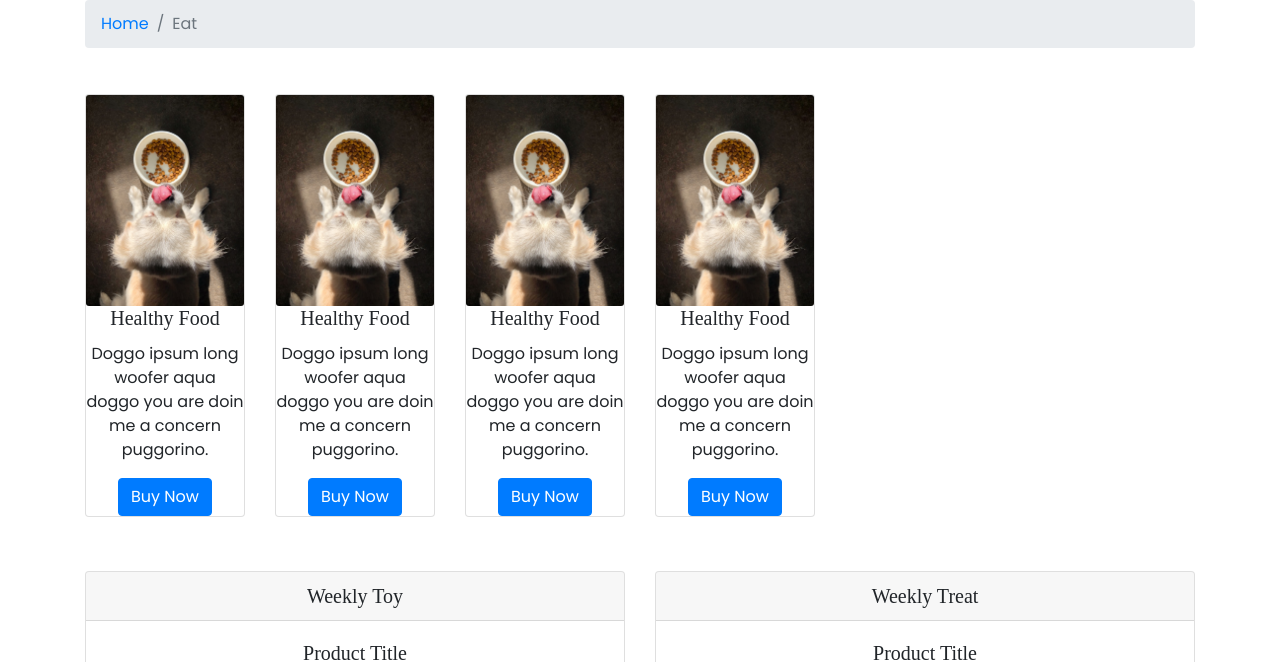
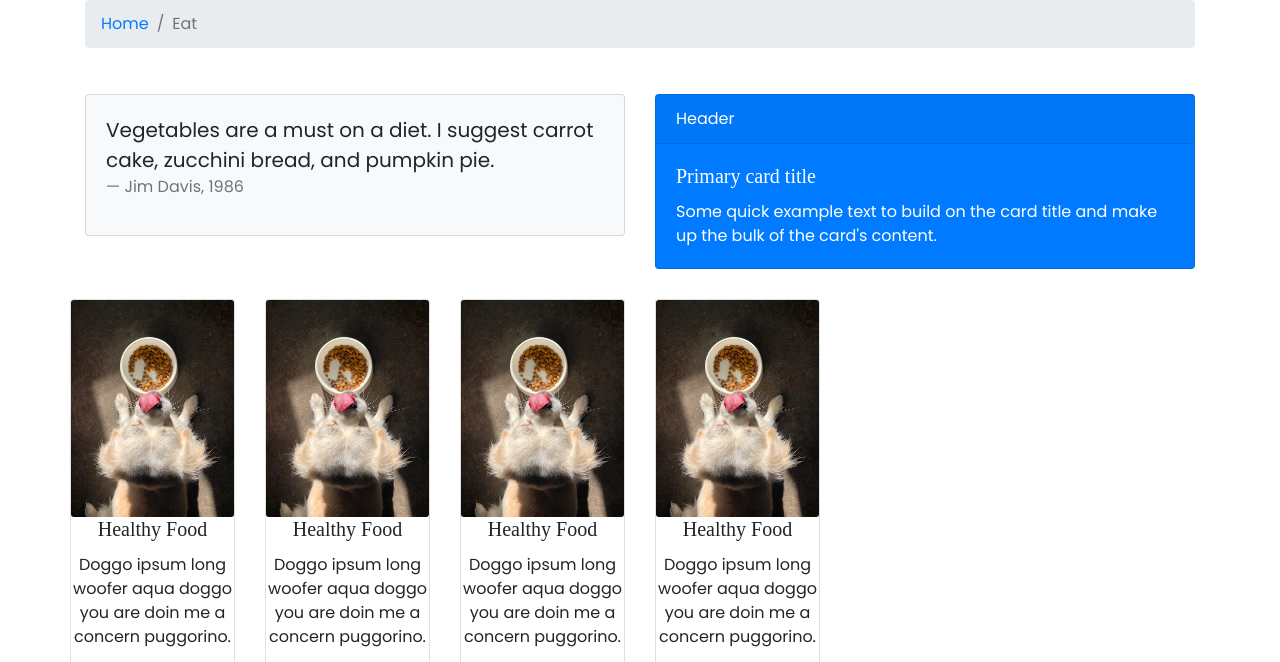
Before and after one commit to TylerWaugh01/Pet-Bootique, a website: page eat.html in a window 1280 px wide. Shown: the part 259-921 px from the top of the page. Drawn offline with nearby package versions, Linux system fonts and the light colour scheme.

Commit message:
Eat Page Blockquote and Card

```diff
--- a/eat.html
+++ b/eat.html
@@ -77,8 +77,7 @@
         <div class="row">
             <div class="col-12">
                 <ol class="breadcrumb">
-                <li class="breadcrumb-item"><a
-                href="index.html">Home</a></li>
+                    <li class="breadcrumb-item"><a href="index.html">Home</a></li>
                     <li class="breadcrumb-item active">Eat</li>
                 </ol>
             </div>
@@ -127,15 +126,39 @@
         </div>
     </div>
 
+    <!-- Eat Introduction -->
+        <div class="container">
+            <div class="row">
+                <div class="col-xs col-md-6">
+                    <div class="card bg-light">
+                        <blockquote class="blockquote card-body">
+                            <p class="mb-0">Vegetables are a must on a diet. I suggest carrot cake, zucchini bread, and pumpkin pie.</p>
+                            <footer class="blockquote-footer">Jim Davis, 1986
+                            </footer>
+                        </blockquote>
+                    </div>
+                </div>
+                <div class="col-xs col-md-6">
+                    <div class="card text-white bg-primary ">
+                        <div class="card-header">Header</div>
+                        <div class="card-body">
+                        <h5 class="card-title">Primary card title</h5>
+                        <p class="card-text">Some quick example text to build on the card title and make up the bulk of the card's content.</p>
+                    </div>
+                </div>
+            </div>
+
+
+
         <!-- Food Cards -->
-    <div class="container">
             <div class="row">
                 <div class="col-md-2">
                     <div class="card text-center">
                         <img class="card-img" src="img/eat-card.jpg" alt="Card image cap">
                         <div class="card-img">
                             <h5 class="card-title">Healthy Food</h5>
-                            <p class="card-text">Doggo ipsum long woofer aqua doggo you are doin me a concern puggorino.</p>
+                            <p class="card-text">Doggo ipsum long woofer aqua doggo you are doin me a concern puggorino.
+                            </p>
                             <a href="#" class="btn btn-primary">Buy Now</a>
                         </div>
                     </div>
@@ -145,7 +168,8 @@
                         <img class="card-img" src="img/eat-card.jpg" alt="Card image cap">
                         <div class="card-img">
                             <h5 class="card-title">Healthy Food</h5>
-                            <p class="card-text">Doggo ipsum long woofer aqua doggo you are doin me a concern puggorino.</p>
+                            <p class="card-text">Doggo ipsum long woofer aqua doggo you are doin me a concern puggorino.
+                            </p>
                             <a href="#" class="btn btn-primary">Buy Now</a>
                         </div>
                     </div>
@@ -155,7 +179,8 @@
                         <img class="card-img" src="img/eat-card.jpg" alt="Card image cap">
                         <div class="card-img">
                             <h5 class="card-title">Healthy Food</h5>
-                            <p class="card-text">Doggo ipsum long woofer aqua doggo you are doin me a concern puggorino.</p>
+                            <p class="card-text">Doggo ipsum long woofer aqua doggo you are doin me a concern puggorino.
+                            </p>
                             <a href="#" class="btn btn-primary">Buy Now</a>
                         </div>
                     </div>
@@ -165,16 +190,20 @@
                         <img class="card-img" src="img/eat-card.jpg" alt="Card image cap">
                         <div class="card-img">
                             <h5 class="card-title">Healthy Food</h5>
-                            <p class="card-text">Doggo ipsum long woofer aqua doggo you are doin me a concern puggorino.</p>
+                            <p class="card-text">Doggo ipsum long woofer aqua doggo you are doin me a concern puggorino.
+                            </p>
                             <a href="#" class="btn btn-primary">Buy Now</a>
                         </div>
                     </div>
                 </div>
             </div>
+        </div>
+
+            <!-- Weekly Product -->
             <div class="row">
                 <div class="col-xs-12 col-md-6 mt-4">
                     <div class="card mb-3 text-center">
-                        <h5 class="card-header">Weekly Toy</h5>
+                        <h2 class="card-header">Weekly Toy</h2>
                         <div class="card-body">
                             <h5 class="card-title">Product Title</h5>
                             <p class="card-text">House hen chinchillas in barn livestock cat hogs chicks trucks.</p>
@@ -185,13 +214,12 @@
                 </div>
                 <div class="col-xs-12 col-md-6 mt-4">
                     <div class="card mb-3 text-center">
-                        <h5 class="card-header">Weekly Treat</h5>
+                        <h2 class="card-header">Weekly Treat</h2>
                         <div class="card-body">
                             <h5 class="card-title">Product Title</h5>
                             <p class="card-text">House hen chinchillas in barn livestock cat hogs chicks trucks.</p>
                             <img src="img/eat-jumbo.jpg" class="img-fluid mb-2" alt="Responsive image">
                             <a href="#" class="btn btn-primary">Learn More!</a>
-                        </div>
                         </div>
                     </div>
                 </div>
@@ -223,7 +251,8 @@
                             <li><a href="#">Eat</a></li>
                             <li><a href="#">Play</a></li>
                             <li><a href="#">Groom</a></li>
-                            <li><a role="button" class="btn-sm btn-link" href="tel:+12065551234"><i class="fa fa-phone"></i>
+                            <li><a role="button" class="btn-sm btn-link" href="tel:+12065551234"><i
+                                        class="fa fa-phone"></i>
                                     1-206-555-1234</a></li>
                         </ul>
                     </div>
```
Also changed, not shown: css/styles.css (line endings or trailing spaces). Lines whose indentation alone changed are shown as unchanged.
